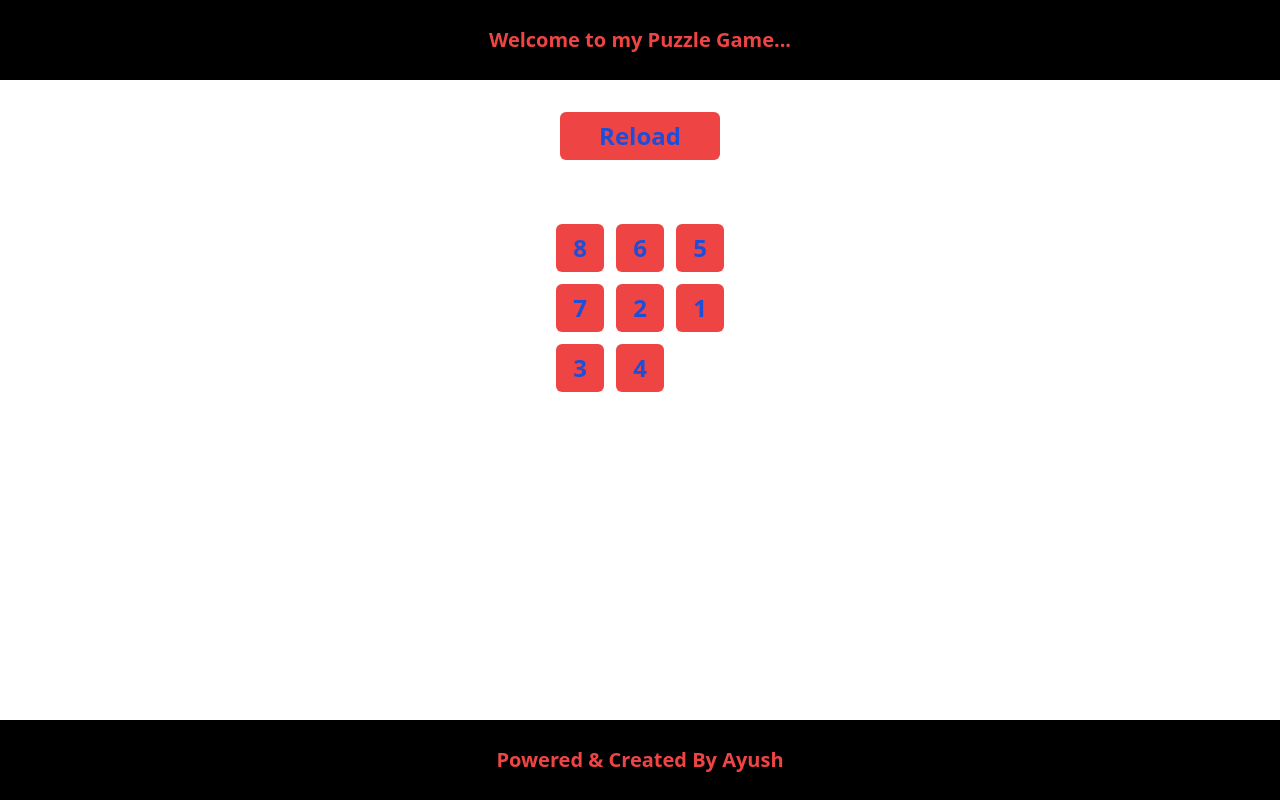
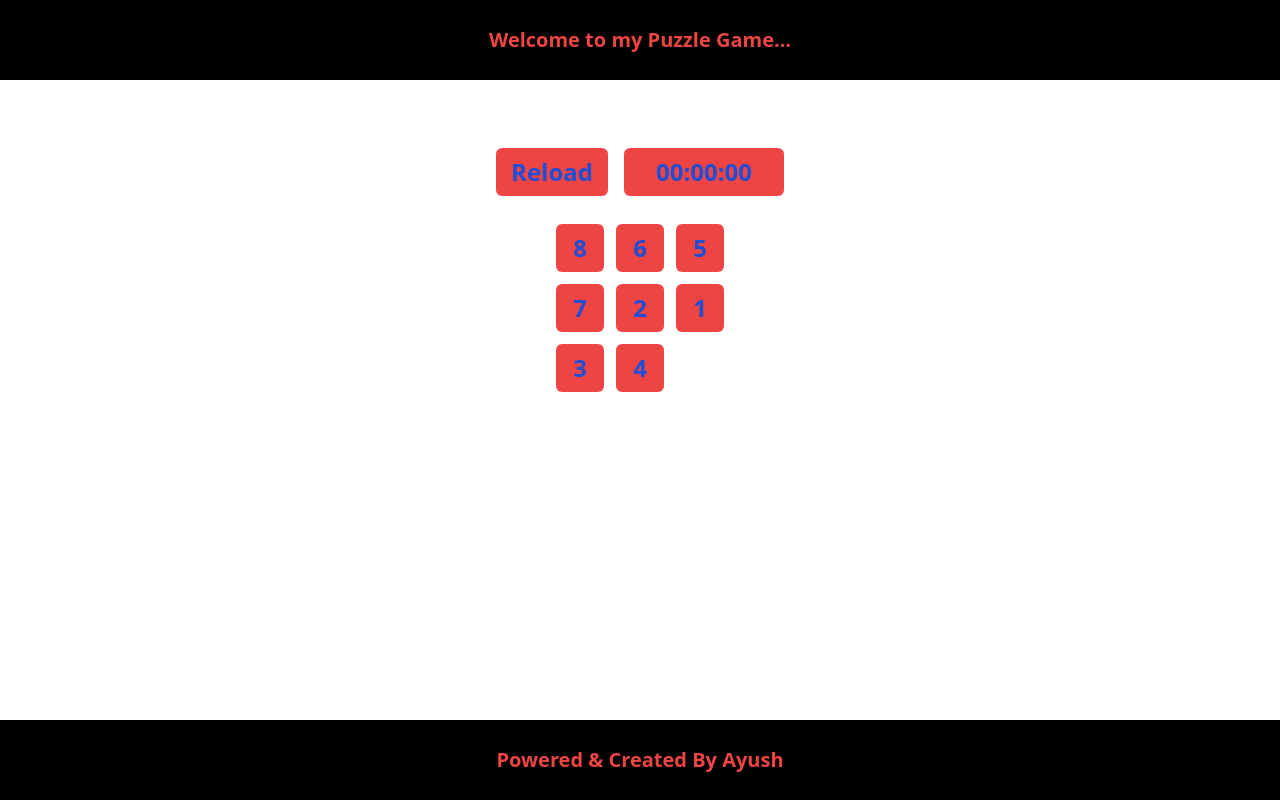
Before and after one commit to AyushVerma87654/Slide-PuzzleGame, a React (Vite) app: page /puzzle3 in a window 1280 px wide. Built offline with nearby package versions, Linux system fonts and the light colour scheme.

Commit message:
Added Time showing, time starts at first move and auto-stops on complete

```diff
--- a/src/App.tsx
+++ b/src/App.tsx
@@ -9,14 +9,16 @@ import Puzzle5 from "./Puzzle5";
 
 const App = () => {
   return (
-    <div>
+    <div className="flex flex-col h-screen">
       <NavBar />
+      <div className="grow">
         <Routes>
           <Route index element={<MainPage />} />
           <Route path="/puzzle3" element={<Puzzle3 />} />
           <Route path="/puzzle4" element={<Puzzle4 />} />
           <Route path="/puzzle5" element={<Puzzle5 />} />
         </Routes>
+      </div>
       <Footer />
     </div>
   );
--- a/src/Button.tsx
+++ b/src/Button.tsx
@@ -9,7 +9,7 @@ const Button: FC<ButtonProps> = ({ onClick, children, className, type }) => {
   }
   let width = "w-12";
   if (type == "button") {
-    width = "w-40";
+    width = "w-28";
   }
   return (
     <div className={"h-12 " + width}>
--- a/src/Footer.tsx
+++ b/src/Footer.tsx
@@ -3,7 +3,7 @@ import Heading from "./Heading";
 
 const Footer = () => {
   return (
-    <div className="fixed bottom-0 h-20 w-full">
+    <div className="h-20 w-full">
       <Heading className="h-full text-blue-500 bg-black text-xl">
         Powered & Created By Ayush
       </Heading>
--- a/src/Puzzle3.tsx
+++ b/src/Puzzle3.tsx
@@ -2,6 +2,7 @@ import React, { FC, useEffect, useState } from "react";
 import Button from "./Button";
 import DisplayPuzzle from "./DisplayPuzzle";
 import Result from "./Result";
+import Time from "./Time";
 import { cal, calculate, numbers } from "./utility/puzzle3";
 
 type Puzzle3Props = {};
@@ -11,9 +12,11 @@ const Puzzle3: FC<Puzzle3Props> = () => {
   const output1 = [1, 2, 3, 4, 5, 6, 7, 8, ""];
   const output2 = [1, 2, 3, 4, 5, 6, 8, 7, ""];
   const [totalNumbers, setTotalNumbers] = useState(a);
+  const [timeStart, setTimeStart] = useState(false);
   const [result, setResult] = useState(false);
 
   const handleButtonClick = (num: number) => {
+    setTimeStart(true);
     if (!result) {
       let index = 0;
       let newarray = [...totalNumbers];
@@ -36,6 +39,7 @@ const Puzzle3: FC<Puzzle3Props> = () => {
   const handleReloadClick = () => {
     setResult(false);
     setTotalNumbers(numbers());
+    setTimeStart(false);
   };
 
   useEffect(() => {
@@ -49,18 +53,19 @@ const Puzzle3: FC<Puzzle3Props> = () => {
     }
     if (token == 1) {
       setResult(true);
+      setTimeStart(false);
     }
   }, [totalNumbers]);
-  console.log(result);
 
   return (
     <div className="flex flex-col items-center justify-center py-4">
-      <div className="h-28 mt-4">
-        <div className="h-10 w-40">
+      <div className="h-28 mt-4 space-y-2 gap-4 flex items-center justify-center">
+        <div className="h-10 w-28">
           <Button onClick={handleReloadClick} type="button">
             Reload
           </Button>
         </div>
+        <Time stop={result} start={timeStart} />
       </div>
       {result && <Result />}
       {!result && (
--- a/src/Puzzle4.tsx
+++ b/src/Puzzle4.tsx
@@ -2,6 +2,7 @@ import React, { FC, useEffect, useState } from "react";
 import Button from "./Button";
 import DisplayPuzzle from "./DisplayPuzzle";
 import Result from "./Result";
+import Time from "./Time";
 import { cal3, calculate2, numbers2 } from "./utility/puzzle4";
 
 type Puzzle4Props = {};
@@ -12,9 +13,11 @@ const Puzzle4: FC<Puzzle4Props> = () => {
   const output2 = [1, 2, 3, 4, 5, 6, 7, 8, 9, 10, 11, 12, 15, 14, 13, ""];
   const [totalNumbers, setTotalNumbers] = useState(a);
   const [result, setResult] = useState(false);
+  const [timeStart, setTimeStart] = useState(false);
   const [reverse, setReverse] = useState(false);
 
   const handleButtonClick = (num: number) => {
+    setTimeStart(true);
     if (!result) {
       let index = 0;
       let newarray = [...totalNumbers];
@@ -37,6 +40,7 @@ const Puzzle4: FC<Puzzle4Props> = () => {
   const handleReloadClick = () => {
     setResult(false);
     setReverse(false);
+    setTimeStart(false);
     setTotalNumbers(numbers2());
   };
 
@@ -67,16 +71,18 @@ const Puzzle4: FC<Puzzle4Props> = () => {
     }
     if (token == 1) {
       setResult(true);
+      setTimeStart(false);
     }
   }, [totalNumbers]);
 
   return (
     <div className="flex flex-col items-center justify-center">
       <div className="h-20 mt-5 flex flex-col items-center justify-center">
-        <div className="h-10 w-40">
+        <div className="flex gap-4">
           <Button onClick={handleReloadClick} type="button">
             Reload
           </Button>
+          <Time stop={result} start={timeStart} />
         </div>
         {reverse && !result && (
           <div className="p-2">
--- a/src/Puzzle5.tsx
+++ b/src/Puzzle5.tsx
@@ -2,6 +2,7 @@ import React, { FC, useEffect, useState } from "react";
 import Button from "./Button";
 import DisplayPuzzle from "./DisplayPuzzle";
 import Result from "./Result";
+import Time from "./Time";
 import { cal3, calculate5, numbers5 } from "./utility/puzzle5";
 
 type Puzzle5Props = {};
@@ -64,9 +65,25 @@ const Puzzle5: FC<Puzzle5Props> = () => {
   ];
   const [totalNumbers, setTotalNumbers] = useState(a);
   const [result, setResult] = useState(false);
+  const [timeStart, setTimeStart] = useState(false);
   const [reverse, setReverse] = useState(false);
 
+  useEffect(() => {
+    if (totalNumbers.length != 0 && a.length != 0) {
+      let token = 0;
+      for (let i = 0; i < totalNumbers.length; i++) {
+        if (totalNumbers[i] == a[i]) {
+          token += 1;
+        }
+      }
+      if (token != 9) {
+        setResult(false);
+      }
+    }
+  }, [totalNumbers, result == undefined]);
+
   const handleButtonClick = (num: number) => {
+    setTimeStart(true);
     if (!result) {
       let index = 0;
       let newarray = [...totalNumbers];
@@ -89,6 +106,7 @@ const Puzzle5: FC<Puzzle5Props> = () => {
   const handleReloadClick = () => {
     setResult(false);
     setReverse(false);
+    setTimeStart(false);
     setTotalNumbers(numbers5());
   };
 
@@ -119,16 +137,18 @@ const Puzzle5: FC<Puzzle5Props> = () => {
     }
     if (token == 1) {
       setResult(true);
+      setTimeStart(false);
     }
   }, [totalNumbers]);
 
   return (
     <div className="flex flex-col items-center justify-center">
       <div className="h-20 mt-2 flex flex-col items-center justify-center">
-        <div className="h-10 w-40">
+        <div className="flex gap-4">
           <Button onClick={handleReloadClick} type="button">
             Reload
           </Button>
+          <Time stop={result} start={timeStart} />
         </div>
         {reverse && !result && (
           <div className="p-2">
--- /dev/null
+++ b/src/Time.tsx
@@ -0,0 +1,53 @@
+import React, { FC, useEffect, useState } from "react";
+import Button from "./Button";
+
+type TimeProps = { stop: boolean | undefined; start: boolean };
+
+const Time: FC<TimeProps> = ({ stop, start }) => {
+  const [sec, setSec] = useState(0);
+  const [min, setMin] = useState(0);
+  const [hour, setHour] = useState(0);
+
+  const changeTime = (timer: number) => {
+    if (timer > 59) {
+      timer -= 60;
+      setSec(timer);
+      setMin(min + 1);
+    } else if (min > 59) {
+      const m = min - 60;
+      setMin(m);
+      setHour(hour + 1);
+    }
+  };
+
+  useEffect(() => {
+    changeTime(sec);
+  }, [sec]);
+
+  useEffect(() => {
+    if (start == true) {
+      const timeout = setInterval(() => setSec((sec) => sec + 1), 1 * 1000);
+      return () => clearInterval(timeout);
+    }
+    if (stop == false) {
+      setHour(0);
+      setMin(0);
+      setSec(0);
+    }
+  }, [start, stop]);
+
+  return (
+    <div className="rounded-md flex items-center justify-center text-blue-700 text-2xl font-extrabold bg-red-500 h-12 w-40">
+      <span>0{hour}:</span>
+      {min >= 10 && <span>{min}:</span>}
+      {min < 10 && <span>0{min}:</span>}
+      {sec >= 10 && <span>{sec}</span>}
+      {sec < 10 && <span>0{sec}</span>}
+    </div>
+  );
+};
+
+export default Time;
+
+// odd
+//
```
Lines whose indentation alone changed are shown as unchanged.
